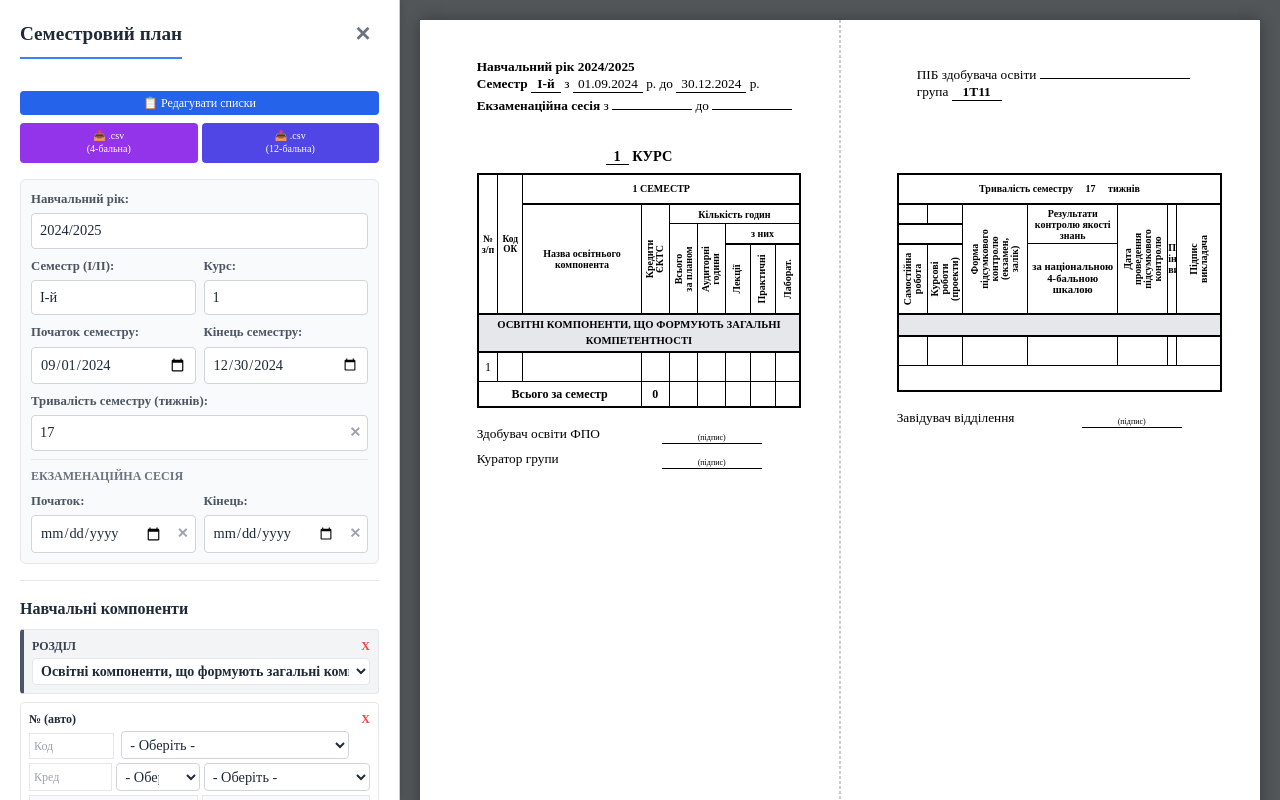
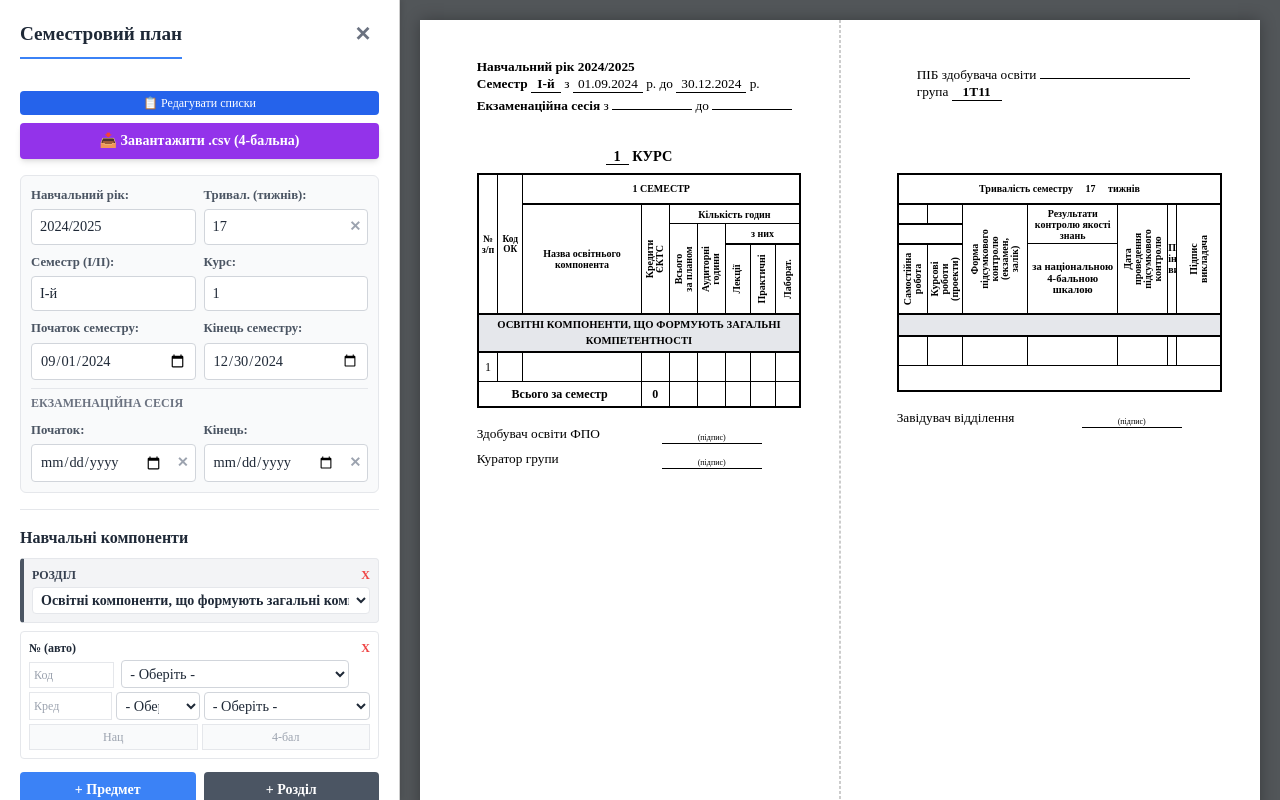
Before and after one commit to kolisnykoleksii-creator/personal_plan, a plain HTML site: page index.html in a window 1280 px wide. Drawn offline with nearby package versions, Linux system fonts and the light colour scheme.

Commit message:
Update index.html

```diff
--- a/index.html
+++ b/index.html
@@ -364,24 +364,25 @@
         <div class="mb-4 flex flex-col gap-2">
              <button onclick="openListsModal()" class="w-full bg-blue-600 hover:bg-blue-700 text-white text-xs px-2 py-1 rounded">📋 Редагувати списки</button>
 
-             <!-- Дві кнопки для завантаження -->
-             <div class="flex gap-1">
-                 <button onclick="triggerCsvUpload('4point')" class="w-1/2 bg-purple-600 hover:bg-purple-700 text-white text-[10px] px-1 py-1 rounded flex flex-col items-center justify-center h-10 leading-tight">
-                     <span>📥 .csv</span>
-                     <span>(4-бальна)</span>
+             <button onclick="triggerCsvUpload()" class="w-full bg-purple-600 hover:bg-purple-700 text-white text-sm font-bold px-2 py-2 rounded flex items-center justify-center shadow-md">
+                 📥 Завантажити .csv (4-бальна)
              </button>
-                 <button onclick="triggerCsvUpload('12point')" class="w-1/2 bg-indigo-600 hover:bg-indigo-700 text-white text-[10px] px-1 py-1 rounded flex flex-col items-center justify-center h-10 leading-tight">
-                     <span>📥 .csv</span>
-                     <span>(12-бальна)</span>
-                 </button>
-             </div>
         </div>
 
         <!-- 1. ЗАГАЛЬНІ НАЛАШТУВАННЯ -->
         <div class="form-section">
+            <div class="grid grid-cols-2 gap-2">
+                <div>
                     <label class="form-label">Навчальний рік:</label>
                     <input type="text" id="in_year" class="form-input" value="2024/2025" oninput="updateView()">
-            <div class="grid grid-cols-2 gap-2 mt-2">
+                </div>
+                <div>
+                    <label class="form-label">Тривал. (тижнів):</label>
+                    <div class="input-wrapper">
+                         <input type="text" id="in_sem_weeks" class="form-input pr-6" value="17" oninput="updateView()">
+                         <button class="clear-btn" onclick="clearInput('in_sem_weeks')">✕</button>
+                    </div>
+                </div>
                 <div>
                     <label class="form-label">Семестр (І/ІІ):</label>
                     <input type="text" id="in_semester" class="form-input" value="І-й" oninput="updateView()">
@@ -390,8 +391,6 @@
                     <label class="form-label">Курс:</label>
                     <input type="text" id="in_course" class="form-input" value="1" oninput="updateView()">
                 </div>
-            </div>
-            <div class="grid grid-cols-2 gap-2 mt-2">
                  <div>
                     <label class="form-label">Початок семестру:</label>
                     <input type="date" id="in_sem_start" class="form-input" value="2024-09-01" oninput="updateView()">
@@ -402,16 +401,8 @@
                 </div>
             </div>
 
-            <div class="mt-2">
-                <label class="form-label">Тривалість семестру (тижнів):</label>
-                <div class="input-wrapper">
-                     <input type="text" id="in_sem_weeks" class="form-input pr-6" value="17" oninput="updateView()">
-                     <button class="clear-btn" onclick="clearInput('in_sem_weeks')">✕</button>
-                </div>
-            </div>
-
             <div class="grid grid-cols-2 gap-2 mt-2 border-t pt-2">
-                <div class="col-span-2 text-xs font-bold text-gray-500 uppercase">Екзаменаційна сесія</div>
+                <div class="col-span-2 text-xs font-bold text-gray-500 uppercase leading-none mb-1">Екзаменаційна сесія</div>
                 <div>
                    <label class="form-label">Початок:</label>
                    <div class="input-wrapper">
@@ -645,7 +636,6 @@
         const STORAGE_KEY = 'semester_plan_v2_data';
         const LISTS_KEY = 'semester_plan_lists';
         let parsedCSVData = null;
-        let currentCsvSystem = '4point';
 
         const SECTION_TITLES_DEFAULT = [
             "Освітні компоненти, що формують загальні компетентності",
@@ -688,8 +678,7 @@
         let items = JSON.parse(JSON.stringify(defaultItemsData));
         let lists = JSON.parse(JSON.stringify(defaultLists));
 
-        function triggerCsvUpload(system) {
-            currentCsvSystem = system;
+        function triggerCsvUpload() {
             document.getElementById('csvFileInput').click();
         }
 
@@ -774,8 +763,9 @@
                  localStorage.setItem(LISTS_KEY, JSON.stringify(lists));
 
                  populateSelects();
+                 renderSubjectsInput();
 
-                 customAlert(`Файл успішно оброблено (${currentCsvSystem === '12point' ? '12-бальна система' : '4-бальна система'})!\n\nОновлено списки:\n- Студентів: ${Object.keys(parsedCSVData).length}\n- Предметів: ${foundSubjects.length}\n\nТепер оберіть студента зі списку.`);
+                 customAlert(`Файл успішно оброблено (4-бальна система)!\n\nОновлено списки:\n- Студентів: ${Object.keys(parsedCSVData).length}\n- Предметів: ${foundSubjects.length}\n\nТепер оберіть студента зі списку.`);
 
                  const currentStudent = document.getElementById('in_student').value;
                  if (currentStudent) {
@@ -827,7 +817,7 @@
                         if (foundSubjectKey) {
                             const rawGrade = grades[foundSubjectKey];
                             if (rawGrade) {
-                                const mapped = mapGrade(rawGrade.toString(), currentCsvSystem);
+                                const mapped = mapGrade(rawGrade.toString());
                                 item.gradeNational = mapped.national;
                                 item.grade4 = mapped.scale4;
                                 updated = true;
@@ -844,30 +834,21 @@
             }
         }
 
-        function mapGrade(grade, system) {
+        function mapGrade(grade) {
             const g = grade.toString().trim().toLowerCase();
 
             if (['зараховано', 'зар', 'зар.', 'з'].includes(g)) return { national: 'зараховано', scale4: 'зар' };
             if (['не зараховано', 'н/з'].includes(g)) return { national: 'не зараховано', scale4: 'н/з' };
             if (['не атестовано', 'н/а'].includes(g)) return { national: 'не атестовано', scale4: 'н/а' };
 
-            if (system === '12point') {
-                const num = parseFloat(g);
-                if (!isNaN(num)) {
-                     return { national: grade.toString().trim(), scale4: grade.toString().trim() };
-                }
-            }
-
             if (['5', 'відмінно'].includes(g)) return { national: '5 (відмінно)', scale4: '5' };
             if (['4', 'добре'].includes(g)) return { national: '4 (добре)', scale4: '4' };
             if (['3', 'задовільно'].includes(g)) return { national: '3 (задовільно)', scale4: '3' };
             if (['2', 'незадовільно'].includes(g)) return { national: '2 (незадовільно)', scale4: '2' };
 
-            if (system !== '12point') {
             if (g === '5') return { national: '5 (відмінно)', scale4: '5' };
             if (g === '4') return { national: '4 (добре)', scale4: '4' };
             if (g === '3') return { national: '3 (задовільно)', scale4: '3' };
-            }
 
             return { national: grade, scale4: grade };
         }
```
Lines whose indentation alone changed are shown as unchanged.
